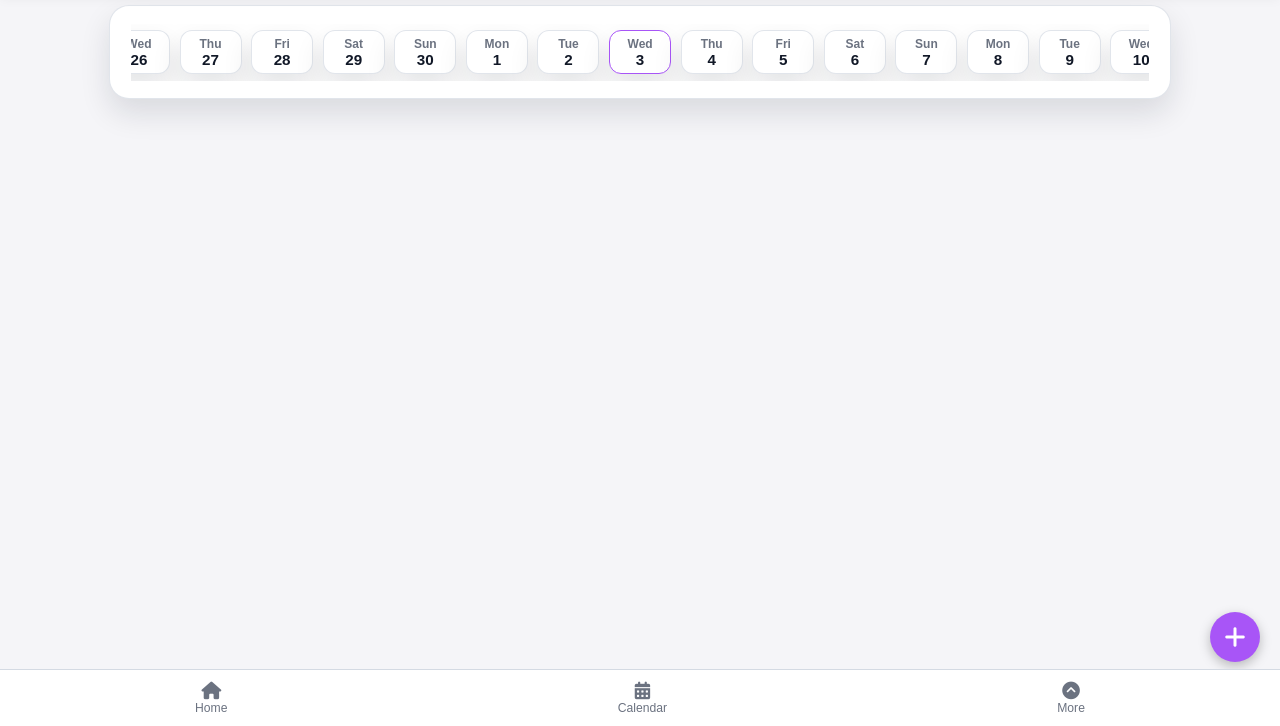
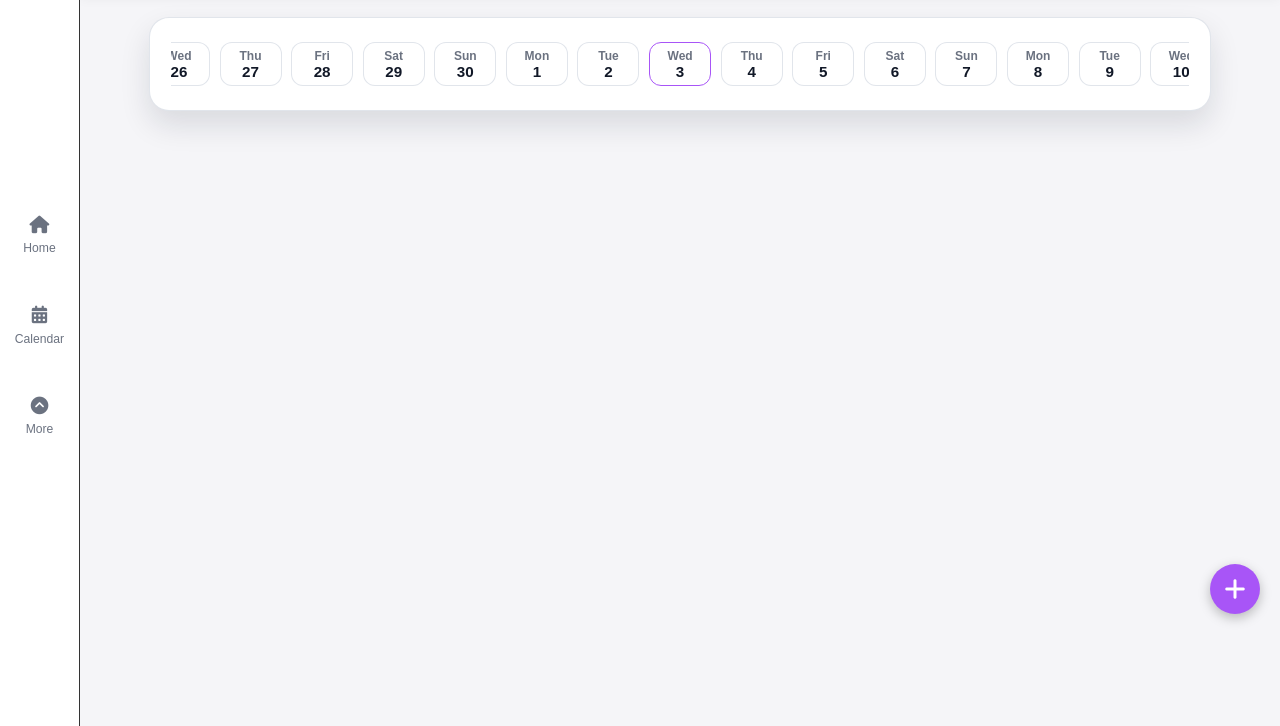
Before and after one commit to codewiththelma/mePlan, a plain HTML site: page habits.html in a window 1280 px wide. Shown: the part 74-800 px from the top of the page. Drawn offline with Linux system fonts and the light colour scheme; no server answers.

Commit message:
edit style

```diff
--- a/styles.css
+++ b/styles.css
@@ -48,7 +48,7 @@ body {
   min-height: 100vh;
   display: flex;
   flex-direction: column;
-  padding-bottom: 2rem;
+  padding-bottom: 4rem;
 }
 .brand-logo {
   width: 28px;
@@ -62,7 +62,7 @@ body {
   position: fixed;
   top: 0;
   left: 0;
-  right: 0;
+  width: 100%;
   background: var(--bg-nav);
   padding: 1.2rem 1.2rem 0.6rem;
   display: flex;
@@ -338,15 +338,16 @@ body {
 
 .bottom-nav {
   position: fixed;
+  bottom: 0;
   left: 0;
-  right: 0;
-  bottom: 0;
+  width: 100%;
   background: var(--bg-nav);
   border-top: 1px solid rgba(148, 163, 184, 0.4);
   display: flex;
+  align-items: center;
+  padding: 18px 0;
   justify-content: space-around;
-  padding: 0.35rem 0;
-  z-index: 20;
+  z-index: 9990;
 }
 
 .nav-item {
@@ -2244,7 +2245,7 @@ body {
  ************************/
 .fab-add {
   position: fixed;
-  bottom: 4rem;
+  bottom: 7rem;
   right: 20px;
   background: var(--accent);
   color: white;
@@ -2660,7 +2661,7 @@ input[type="number"] {
   text-align: center;
   min-width: 62px;
   cursor: pointer;
-  box-shadow: var(--shadow-soft);
+
 }
 
 .habit-date-weekday {
@@ -2738,3 +2739,56 @@ input[type="number"] {
 .home-habit-mark.done i {
   color: var(--accent);
 }
+@media (min-width: 900px) {
+  .bottom-nav {
+    flex-direction: column;
+    justify-content: center;
+    align-items: center;
+    position: fixed;
+    top: 0;
+    left: 0;
+    width: 80px;
+    height: 100vh;
+    border-top: none;
+    border-right: 1px solid #333;
+  }
+
+  .nav-item {
+    margin: 20px 0;
+  }
+
+  .nav-item i {
+    margin-bottom: 6px;
+  }
+
+  body {
+    margin-left: 80px; /* prevent content overlap with sidebar */
+  }
+  .top-bar {
+    left: 80px;             /* <— this moves it off the sidebar */
+    width: calc(100% - 80px);
+  }
+  .main-content {
+    max-width: 1100px;
+    margin-left: auto;
+    margin-right: auto;
+    padding-top: 1rem;
+  }
+}
+@media (max-width: 450px) {
+  .bottom-nav {
+    padding-bottom: 2.5rem;
+    padding-top: 1rem;
+  }
+  main{
+    padding-bottom: 3rem;
+  }
+  .options-sheet {
+  height: 30%;
+}
+}
+.model-content input,
+.model-content textarea,
+.model-content select {
+  font-size: 16px;
+}
```
